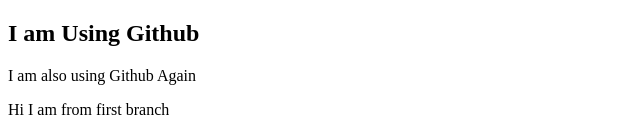
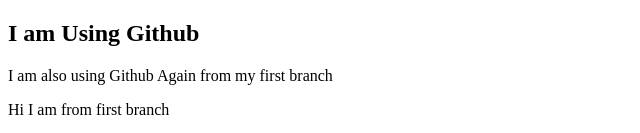
Before and after one commit to sazzadhossainbd/first-practice, a plain HTML site: page index.html in a window 1280 px wide. Shown: the top 133 px of the page, without its empty margins (0-640 px from the left). Drawn offline with Linux system fonts and the light colour scheme.

Commit message:
some more changes

```diff
--- a/index.html
+++ b/index.html
@@ -8,7 +8,7 @@
 </head>
 <body>
     <h2>I am Using Github</h2>
-    <p>I am also using Github Again</p>
+    <p>I am also using Github Again from my first branch</p>
     <p>Hi I am from first branch</p>
     <img src="naik.jpg" alt="Naik">
 </body>
```
